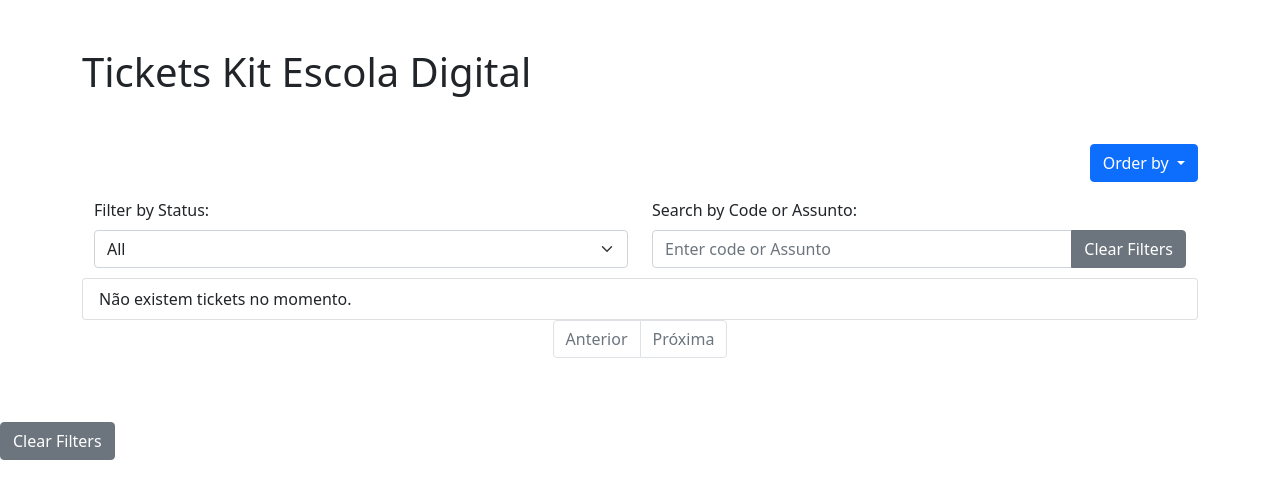
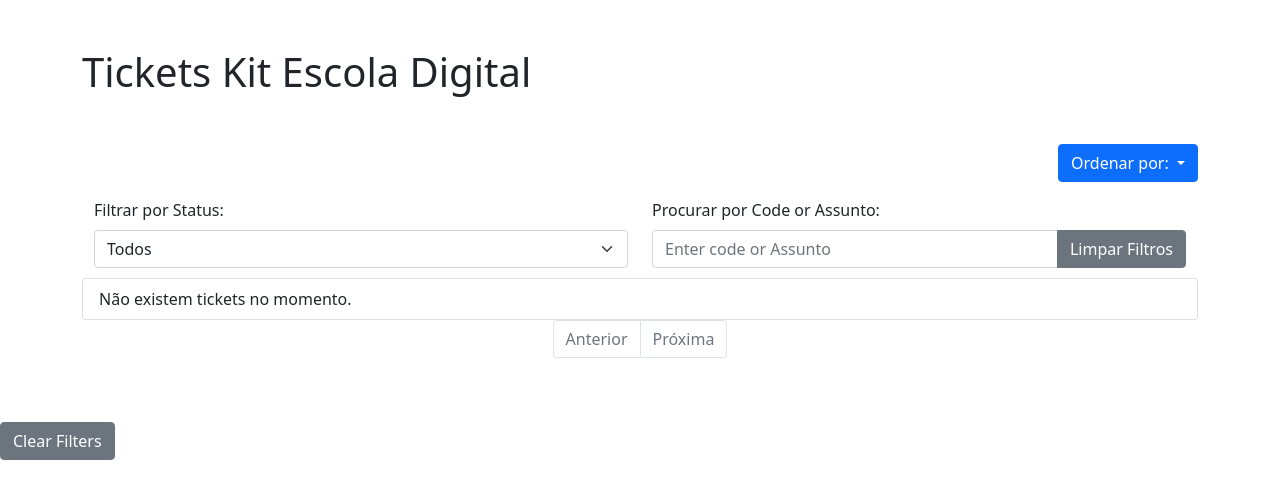
Before and after one commit to M1nDFKR/Estagio, a Django app: template TicketsSPA/TicketsSPA/templates/tickets/home.html in a window 1280 px wide. Shown: the part 61-560 px from the top of the page. Run offline with Django 4.2, Linux system fonts and the light colour scheme; the template is opened without the code that fills it, so the values that code supplies are empty; some libraries are stand-ins or nearby versions.

Commit message:
traduzir para PT

```diff
--- a/TicketsSPA/TicketsSPA/templates/tickets/home.html
+++ b/TicketsSPA/TicketsSPA/templates/tickets/home.html
@@ -83,11 +83,11 @@ Home
             <div class="dropdown">
                 <button class="btn btn-primary dropdown-toggle" type="button" id="order-dropdown"
                     data-bs-toggle="dropdown" aria-haspopup="true" aria-expanded="false">
-                    Order by
+                    Ordenar por:
                 </button>
                 <div class="dropdown-menu dropdown-menu-end" aria-labelledby="order-dropdown">
-                    <a class="dropdown-item" href="#" data-order="recent">Most Recent</a>
-                    <a class="dropdown-item" href="#" data-order="oldest">Oldest</a>
+                    <a class="dropdown-item" href="#" data-order="recent">Mais recente</a>
+                    <a class="dropdown-item" href="#" data-order="oldest">Mais antigo</a>
                 </div>
             </div>
         </div>
@@ -97,18 +97,18 @@ Home
     <div class="container">
         <div class="row">
             <div class="col-md-6 filter-container">
-                <label for="status-filter" class="form-label">Filter by Status:</label>
+                <label for="status-filter" class="form-label">Filtrar por Status:</label>
                 <select id="status-filter" class="form-select">
-                    <option value="">All</option>
-                    <option value="A">A</option>
-                    <option value="F">F</option>
+                    <option value="">Todos</option>
+                    <option value="A">Aberto</option>
+                    <option value="F">Fechado</option>
                 </select>
             </div>
             <div class="col-md-6 search-container">
-                <label for="search-input" class="form-label">Search by Code or Assunto:</label>
+                <label for="search-input" class="form-label">Procurar por Code or Assunto:</label>
                 <div class="input-group">
                     <input type="text" id="search-input" class="form-control" placeholder="Enter code or Assunto">
-                    <button id="clear-button" class="btn btn-secondary">Clear Filters</button>
+                    <button id="clear-button" class="btn btn-secondary">Limpar Filtros</button>
                 </div>
             </div>
         </div>
```
